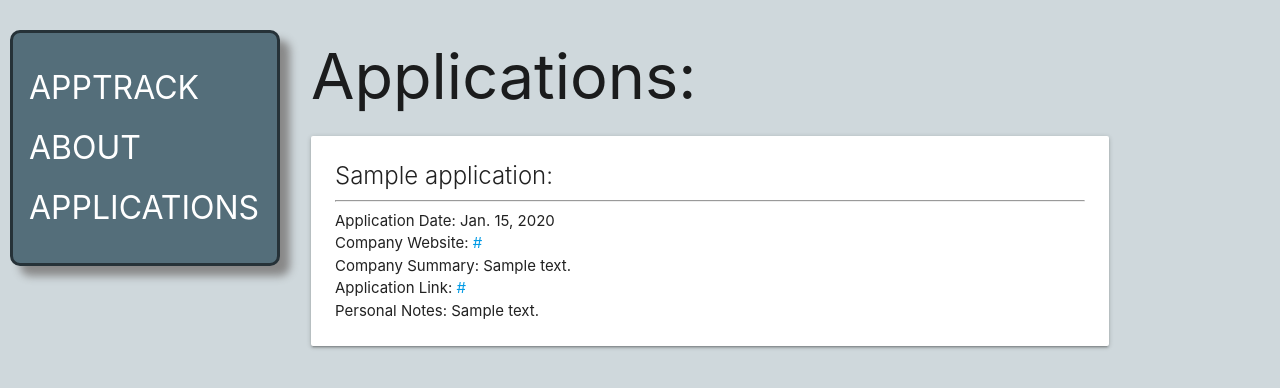
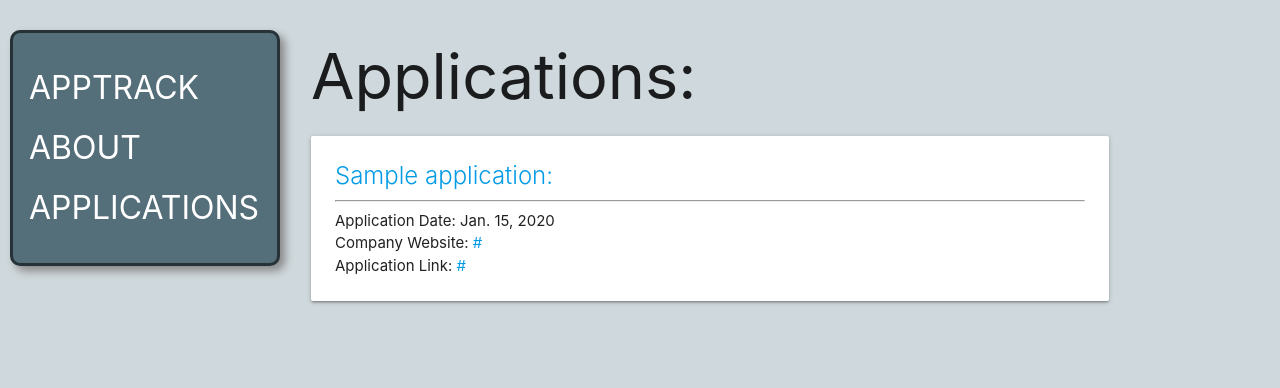
Before and after one commit to CoryMetcalf96/apptrack, a Django app: page /applications/ in a window 1280 px wide. Shown: the top 388 px of the page. Run offline with Django 4.2, Linux system fonts and the light colour scheme; tables that the repository leaves empty hold one stand-in row (values such as "Sample post").

Commit message:
Added show/details page for individual applications.

```diff
--- a/main_app/static/css/style.css
+++ b/main_app/static/css/style.css
@@ -34,7 +34,7 @@ header {
     border-color: #263238;
     border-width: 3px;
     border-radius: 10px;
-    box-shadow: 10px 10px 8px #888888;
+    box-shadow: 5px 5px 8px #888888;
 }
 
 /* NAVIGATION BAR LINKS */
--- a/main_app/templates/applications/index.html
+++ b/main_app/templates/applications/index.html
@@ -5,13 +5,11 @@
 {% for app in applications %}
     <div class="card">
         <div class="card-content">
-            <span class="card-title">{{ app.company_name }}:</span>
+            <a href="/applications/{{ app.id }}/"><span class="card-title">{{ app.company_name }}:</span></a>
             <hr>
             <p>Application Date: {{ app.date_applied }}</p>
             <p>Company Website: <a href="{{ app.company_website }}">{{app.company_website}}</a></p>
-            <p>Company Summary: {{ app.company_summary}}</p>
             <p>Application Link: <a href="{{ app.application_link }}">{{ app.application_link}}</a></p>
-            <p>Personal Notes: {{ app.notes }}</p>
         </div>
     </div>
 {% endfor %}
--- a/main_app/urls.py
+++ b/main_app/urls.py
@@ -8,4 +8,6 @@ urlpatterns = [
     path('about/', views.about, name='about'),
     # PATH TO VIEW ALL APPLICATIONS
     path('applications/', views.applications_index, name='applications_index'),
+    # PATH TO VIEW INDIVIDUAL APPLICATIONS
+    path('applications/<int:application_id>/', views.applications_detail, name='applications_detail'),
 ]
--- a/main_app/views.py
+++ b/main_app/views.py
@@ -14,3 +14,8 @@ def about(request):
 def applications_index(request):
     applications = Application.objects.all()
     return render(request, 'applications/index.html', {'applications': applications})
+
+# APPLICATION DETAIL VIEW (INDIVIDUAL)
+def applications_detail(request, application_id):
+    application = Application.objects.get(id=application_id)
+    return render(request, 'applications/detail.html', {'application' : application})
```
Also changed, not shown: main_app/templates/applications/detail.html (added, +17 -0 lines).
